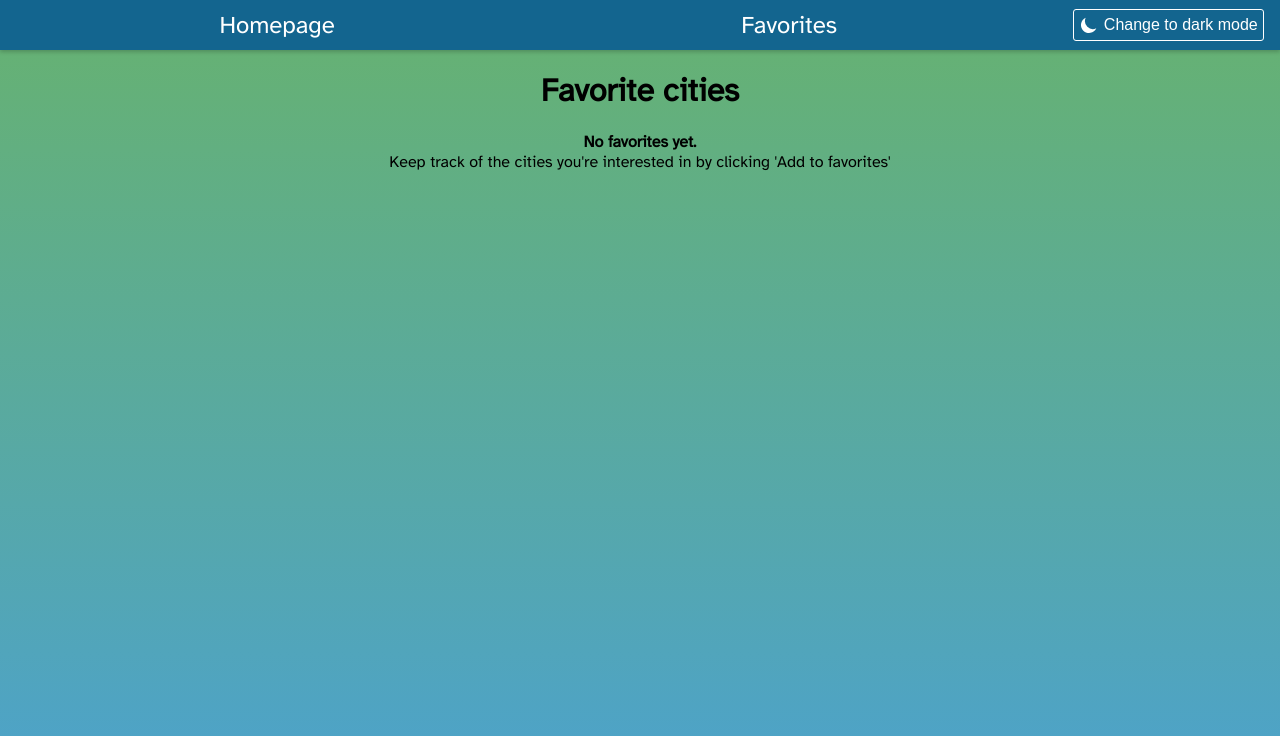
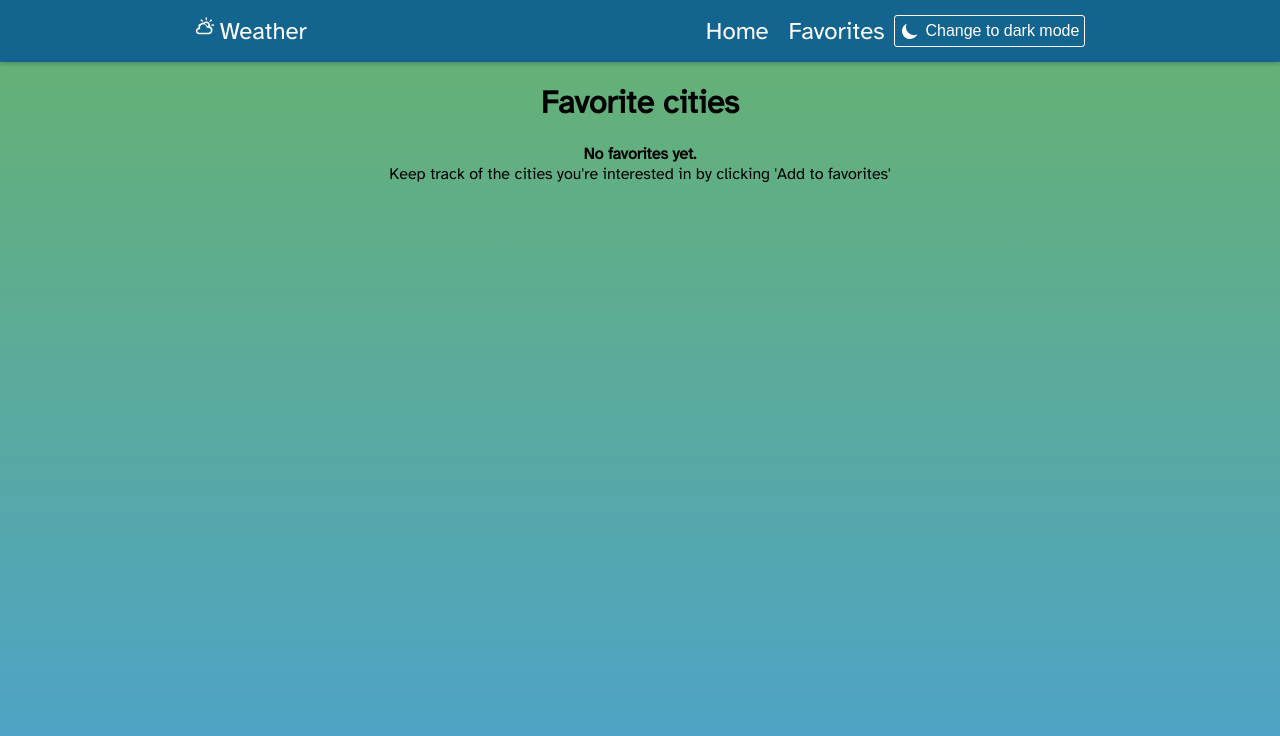
Before and after one commit to Or-Arbel/Or-Arbel-21-02-22, a React (Create React App) app: page /favorites in a window 1280 px wide. Shown: the top 736 px of the page. Built offline with nearby package versions, Linux system fonts and the light colour scheme.

Commit message:
fix navbar components and scss modules

```diff
--- a/package.json
+++ b/package.json
@@ -8,7 +8,7 @@
     "@emotion/styled": "^11.8.1",
     "@fortawesome/fontawesome-svg-core": "^1.2.36",
     "@fortawesome/free-solid-svg-icons": "^5.15.4",
-    "@mui/material": "^5.4.3",
+    "@mui/material": "^5.4.4",
     "@reduxjs/toolkit": "^1.7.2",
     "@testing-library/jest-dom": "^5.14.1",
     "@testing-library/react": "^11.2.7",
@@ -23,6 +23,7 @@
     "react-router-dom": "^5.2.0",
     "react-scripts": "4.0.3",
     "redux": "^4.1.2",
+    "sass": "^1.49.9",
     "styled-components": "^5.3.3",
     "web-vitals": "^1.1.2"
   },
--- a/src/App.css
+++ b/src/App.css
@@ -33,68 +33,8 @@ html {
   color: #4ca2cd;
 }
 
-nav {
-  display: flex;
-  justify-content: space-around;
-  align-items: center;
-  background-color: #13658f;
-  position: sticky;
-  width: 100%;
-  left: 0;
-  top: 0;
-  z-index: 100;
-  border-top: 0;
-  box-shadow: 0 2px 4px 0 rgba(0, 0, 0, 0.2);
-}
-
-.nav-links {
-  width: 80%;
-  display: flex;
-  justify-content: space-around;
-  align-items: center;
-  margin: 10px 0 10px 0;
-  padding: 0;
-  list-style-type: none;
-  cursor: pointer;
-}
-.nav-links a {
-  text-decoration: none;
-}
-
-.modeButton {
-  background: transparent;
-  border: 1px solid white;
-  border-radius: 3px;
-  color: white;
-  font-size: 1em;
-  padding: 5px;
-  cursor: pointer;
-}
-.modeButton:hover {
-  background: rgb(255, 255, 255, 0.8);
-  color: darkblue;
-}
-.modeDiv {
-  display: flex;
-  justify-content: center;
-  align-items: center;
-  line-height: 20px;
-}
-.modeDiv svg {
-  padding-right: 5px;
-}
-
-@media screen and (max-width: 992px) {
-  .modeDiv svg {
-    padding-right: 0;
-  }
-  .modeDiv span {
-    display: none;
-  }
-}
-
 .search-box {
-  margin: 0 auto;
+  margin: 20px auto;
   display: flex;
   justify-content: center;
   padding: 5px;
@@ -105,16 +45,6 @@ nav {
 .css-viou3o-MuiAutocomplete-root {
   background-color: rgb(230, 248, 255);
   border-radius: 4px;
-}
-
-.nav-links li {
-  font-size: 1.5em;
-  font-weight: 400;
-  color: white;
-  text-decoration: none;
-}
-.nav-links li:hover {
-  color: #67b26f;
 }
 
 .weather-box {
--- a/src/components/Homepage/Homepage.js
+++ b/src/components/Homepage/Homepage.js
@@ -56,11 +56,14 @@ function Homepage() {
     }
   }, []);
 
-  useEffect(async () => {
-    if (cityData.id) {
-      await getFiveDaysWeather(cityData.id);
-      await getCityWeather(cityData.id);
-    }
+  useEffect(() => {
+    const fetchData = async () => {
+      if (cityData.id) {
+        await getFiveDaysWeather(cityData.id);
+        await getCityWeather(cityData.id);
+      }
+    };
+    fetchData();
   }, [cityData]);
 
   const getCityWeather = async (cityKey) => {
@@ -94,7 +97,7 @@ function Homepage() {
     let stringDay = "";
     let weeklyArr = weeklyWeather ?? [];
 
-    let response_c = await axios
+    await axios
       .get(
         `http://dataservice.accuweather.com/forecasts/v1/daily/5day/${cityKey}?apikey=${process.env.REACT_APP_API_KEY}&metric=true`
       )
@@ -117,7 +120,7 @@ function Homepage() {
         console.warn(err);
       });
 
-    let response_f = await axios
+    await axios
       .get(
         `http://dataservice.accuweather.com/forecasts/v1/daily/5day/${cityKey}?apikey=${process.env.REACT_APP_API_KEY}&metric=false`
       )
@@ -210,7 +213,6 @@ function Homepage() {
   return (
     <Fade>
       <div>
-        <h1 className={isDarkMode ? "darkTitle" : "lightTitle"}>Weather App</h1>
         <div className="search-box">
           <Autocomplete
             disablePortal
--- a/src/components/Nav/Nav.js
+++ b/src/components/Nav/Nav.js
@@ -1,43 +1,17 @@
 import React from "react";
-import { Link } from "react-router-dom";
+import { TiWeatherPartlySunny } from "react-icons/ti";
 
-import ThemeToggleButton from "../ThemeToggleButton/ThemeToggleButton";
-
-// import { CgSun } from "react-icons/cg";
-// import { HiMoon } from "react-icons/hi";
+import styles from "./styles.module.scss";
+import NavLinks from "../NavLinks/NavLinks";
 
 function Nav() {
-  // const mode =
-  //   props.theme === "light" ? (
-  //     <div className="modeDiv">
-  //       <HiMoon size={20} />
-  //       <span>Change to dark mode</span>
-  //     </div>
-  //   ) : (
-  //     <div className="modeDiv">
-  //       <CgSun size={20} />
-  //       <span>Change to light mode</span>
-  //     </div>
-  //   );
-
-  // const toggleMode = () => {
-  //   props.setTheme(props.theme === "light" ? "dark" : "light");
-  // };
-
   return (
-    <nav className="nav">
-      <ul className="nav-links">
-        <Link to="/Or-Arbel-21-02-22/">
-          <li>Homepage</li>
-        </Link>
-        <Link to="/favorites/">
-          <li>Favorites</li>
-        </Link>
-      </ul>
-      {/* <button className="modeButton" onClick={toggleMode}>
-        {mode}
-      </button> */}
-      <ThemeToggleButton />
+    <nav className={styles.nav}>
+      <div className={styles.logo}>
+        <TiWeatherPartlySunny size={20} />
+        <span>Weather</span>
+      </div>
+      <NavLinks />
     </nav>
   );
 }
--- /dev/null
+++ b/src/components/Nav/styles.module.scss
@@ -0,0 +1,28 @@
+.nav {
+  display: flex;
+  justify-content: space-around;
+  align-items: center;
+  background-color: #13658f;
+  position: sticky;
+  width: 100%;
+  left: 0;
+  top: 0;
+  z-index: 100;
+  border-top: 0;
+  box-shadow: 0 2px 4px 0 rgba(0, 0, 0, 0.2);
+}
+
+.logo {
+  color: white;
+  display: flex;
+  span {
+    margin-left: 5px;
+    font-size: 1.5em;
+  }
+}
+
+@media screen and (max-width: 600px) {
+  .logo span {
+    font-size: 1em;
+  }
+}
--- /dev/null
+++ b/src/components/NavLinks/NavLinks.js
@@ -0,0 +1,22 @@
+import React from "react";
+import { Link } from "react-router-dom";
+import ThemeToggleButton from "../ThemeToggleButton/ThemeToggleButton";
+import styles from "./styles.module.scss";
+
+const NavLinks = () => {
+  return (
+    <div className={styles.navlinks}>
+      <ul>
+        <Link to="/Or-Arbel-21-02-22/">
+          <li>Home</li>
+        </Link>
+        <Link to="/favorites/">
+          <li>Favorites</li>
+        </Link>
+      </ul>
+      <ThemeToggleButton />
+    </div>
+  );
+};
+
+export default NavLinks;
--- /dev/null
+++ b/src/components/NavLinks/styles.module.scss
@@ -0,0 +1,26 @@
+.navlinks,
+.navlinks ul {
+  display: flex;
+  justify-content: space-around;
+  align-items: center;
+  padding: 0;
+  list-style-type: none;
+
+  a {
+    text-decoration: none;
+    font-size: 1.5em;
+    font-weight: 400;
+    color: white;
+    margin: 0 10px;
+  }
+
+  li:hover {
+    color: #67b26f;
+  }
+}
+
+@media screen and (max-width: 600px) {
+  .navlinks ul a {
+    font-size: 1em;
+  }
+}
--- a/src/components/ThemeToggleButton/ThemeToggleButton.js
+++ b/src/components/ThemeToggleButton/ThemeToggleButton.js
@@ -4,11 +4,13 @@ import { ThemeContext } from "../../App";
 import { CgSun } from "react-icons/cg";
 import { HiMoon } from "react-icons/hi";
 
+import styles from "./styles.module.scss";
+
 const ThemeToggleButton = () => {
   const { isDarkMode, toggleMode } = useContext(ThemeContext);
 
   const modeButtonContent = (
-    <div className="modeDiv">
+    <div className={styles.modeDiv}>
       {isDarkMode ? <CgSun size={20} /> : <HiMoon size={20} />}
       {isDarkMode ? (
         <span>Change to light mode</span>
@@ -19,7 +21,7 @@ const ThemeToggleButton = () => {
   );
 
   return (
-    <button className="modeButton" onClick={toggleMode}>
+    <button className={styles.modeButton} onClick={toggleMode}>
       {modeButtonContent}
     </button>
   );
--- /dev/null
+++ b/src/components/ThemeToggleButton/styles.module.scss
@@ -0,0 +1,32 @@
+.modeButton {
+  background: transparent;
+  border: 1px solid white;
+  border-radius: 3px;
+  color: white;
+  font-size: 1em;
+  padding: 5px;
+  cursor: pointer;
+
+  &:hover {
+    box-shadow: rgba(0, 0, 0, 0.24) 3px 3px 8px;
+  }
+}
+.modeDiv {
+  display: flex;
+  justify-content: center;
+  align-items: center;
+  line-height: 20px;
+
+  svg {
+    padding-right: 5px;
+  }
+}
+
+@media screen and (max-width: 992px) {
+  .modeDiv svg {
+    padding-right: 0;
+  }
+  .modeDiv span {
+    display: none;
+  }
+}
```
Also changed, not shown: src/components/NavItem/NavItem.js (deleted), src/images/bg.jpeg (deleted), 1 other file (tests, documents, lock files or other folders).
